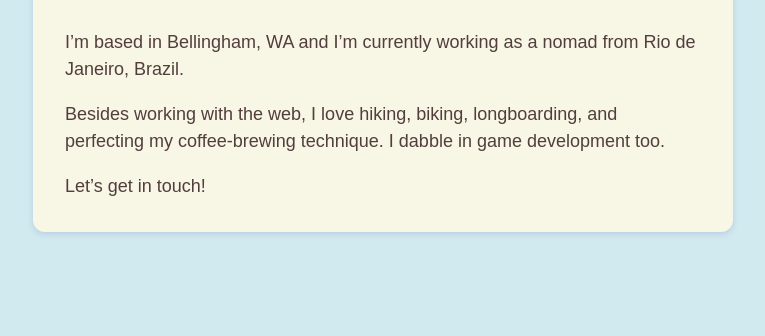
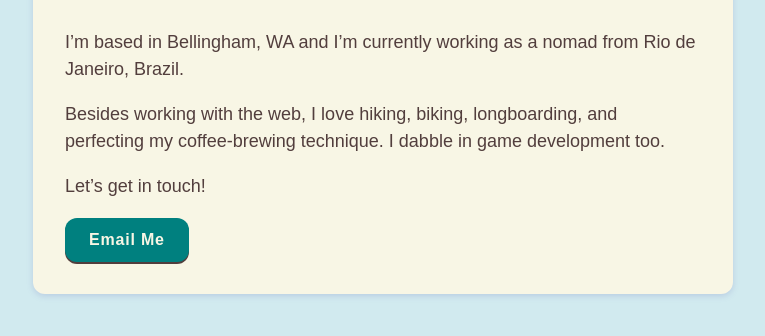
Before and after one commit to Pixelrobin/website, an Astro site: page / in a window 1280 px wide. Shown: the part 438-774 px from the top of the page, without its empty margins (257-1022 px from the left). Built offline with nearby package versions, Linux system fonts and the light colour scheme; Astro itself is replaced by a stand-in of ours; a web font is replaced by a local one.

Commit message:
Initial button component and mailto link

```diff
--- a/src/pages/index.astro
+++ b/src/pages/index.astro
@@ -18,4 +18,9 @@ import profile from '../assets/images/me.jpg';
 	<p>I’m based in Bellingham, WA and I’m currently working as a nomad from Rio de Janeiro, Brazil.</p>
 	<p>Besides working with the web, I love hiking, biking, longboarding, and perfecting my coffee-brewing technique. I dabble in game development too.</p>
 	<p>Let’s get in touch!</p>
+
+	<p>
+		<a href="mailto:michael@michaelsavchuk.com" class="button">Email Me</a>
+	</p>
+
 </SiteLayout>
--- /dev/null
+++ b/src/styles/components/_button.scss
@@ -0,0 +1,37 @@
+@use '../mixins';
+
+.button {
+  @include mixins.reset-button();
+
+  position: relative;
+  text-decoration: none;
+  display: inline-flex;
+  background-color: var(--c-dark);
+  color: var(--c-light);
+  height: 2.75rem;
+  align-items: center;
+  justify-content: center;
+  padding: 0 1.5rem;
+  border-radius: var(--border-radius);
+  font-size: 1rem;
+  font-weight: bold;
+  letter-spacing: 0.05em;
+  box-shadow: 0 2px var(--c-text);
+  transition: box-shadow 300ms, transform 300ms;
+
+  &::after {
+    content: "";
+    position: absolute;
+    inset: 0;
+    transition: inherit;
+  }
+
+  &:hover:not(:active) {
+    box-shadow: 0 4px var(--c-text);
+    transform: translateY(-2px);
+
+    &::after {
+      transform: translateY(2px);
+    }
+  }
+}
--- a/src/styles/components/_index.scss
+++ b/src/styles/components/_index.scss
@@ -3,3 +3,4 @@
 @use 'site-nav';
 @use 'site-main';
 @use 'container';
+@use 'button';
```
